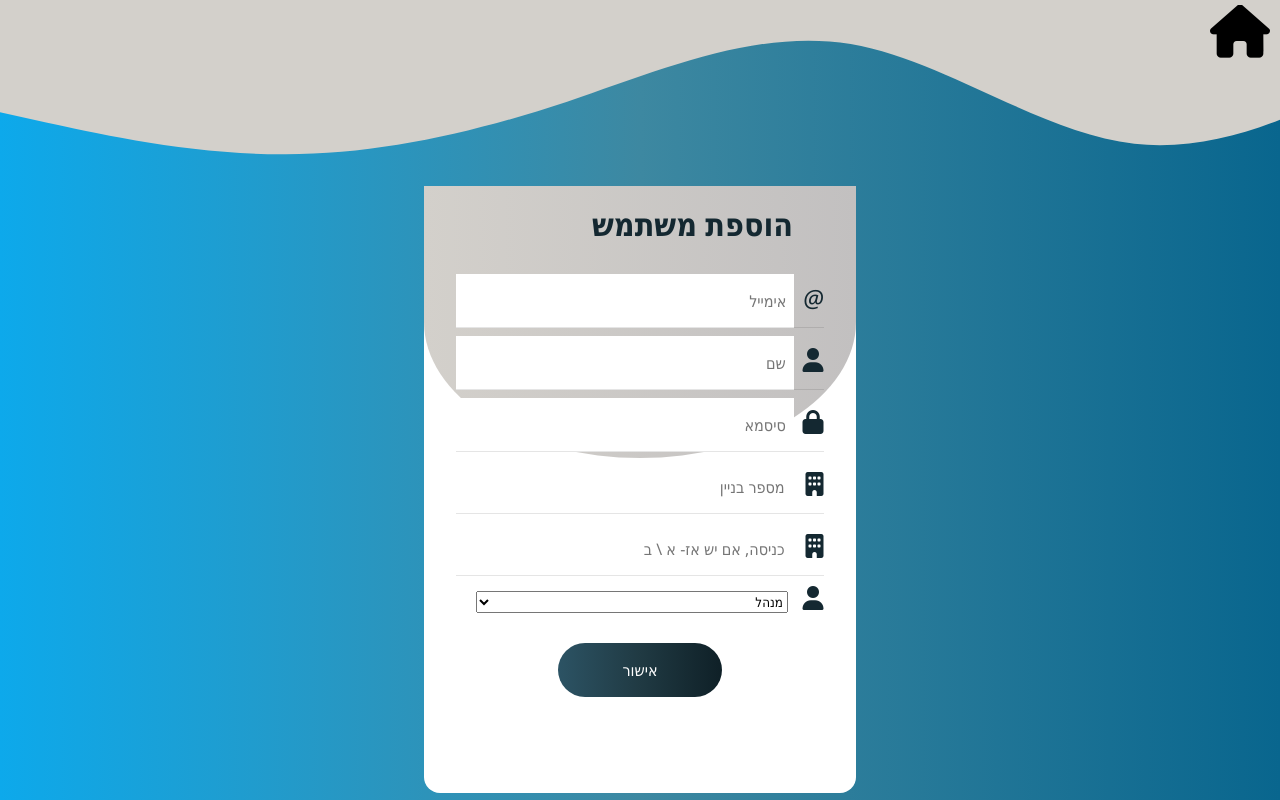
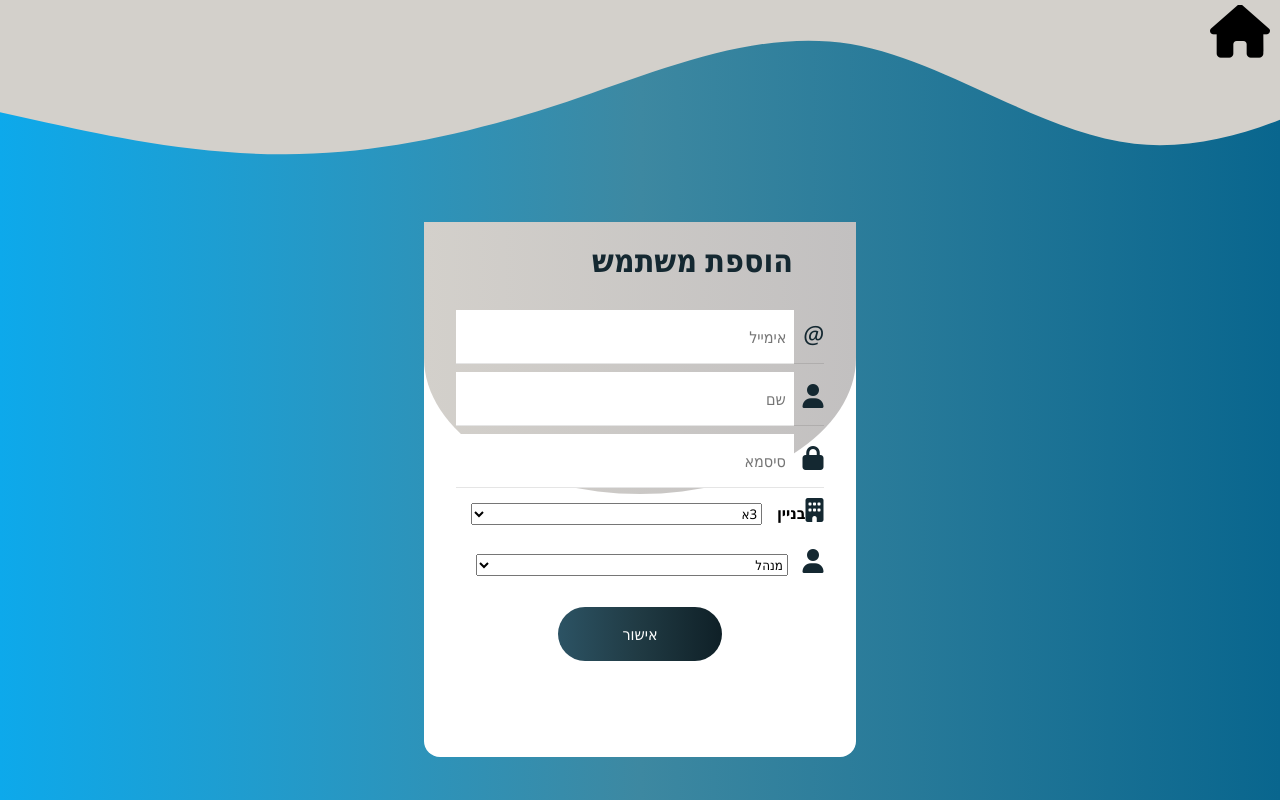
Before and after one commit to amitmo1995/LevOhev, a React (Create React App) app: page /AppointmentNewHOA in a window 1280 px wide. Built offline with nearby package versions, Linux system fonts and the light colour scheme.

Commit message:
funcUpdatedByBuildingIdInsteadChosenAndNaiveOldWay

```diff
--- a/src/layout/AddNewPayment.jsx
+++ b/src/layout/AddNewPayment.jsx
@@ -14,7 +14,7 @@ function AddNewPayment() {
 
 		//query to get the apartment id
 		let apartmentId="";
-		const buildingId=JSON.parse(localStorage.getItem('userConnected')).data.building;
+		const buildingId=JSON.parse(localStorage.getItem('userConnected')).data.building_id;
 		try{
 			const collectionRef=collection(firestore,'apartment');
 			const apartQuery= query(collectionRef,where("building","==",buildingId),where("aprt_num","==",apartmentRef.current.value));
--- a/src/layout/AppointmentNewHOA.jsx
+++ b/src/layout/AppointmentNewHOA.jsx
@@ -5,6 +5,7 @@ import { doc , setDoc , getDocs , collection , where ,getDoc , query } from 'fir
 import { Link } from 'react-router-dom';
 import { getAuth, signOut } from "firebase/auth";
 import HomePageButton from '../features/HomePageButton';
+import { useNavigate } from 'react-router-dom';
 
 
 function AppointmentNewHOA() {
@@ -17,28 +18,25 @@ function AppointmentNewHOA() {
 	const entranceRef=useRef("");
     const [loding , setLoding] = useState(false);
     const currentUser=getAuth();
+	const navigate=useNavigate();
 
 	async function handleAppointment() {
 
 		const auth = getAuth();
-		const adminUser = auth.currentUser
+		const adminUser = auth.currentUser;
+		let bool=false;
 
 
 		// Register code ...
 		try{
 			await createUserWithEmailAndPassword(auth, emailRef.current.value, passwordRef.current.value);
 			const userRef=doc(firestore,'users',emailRef.current.value);
-			//set the entrance
-			let entrance="";
-		    if(entranceRef.current.value=="א")
-		        entrance="A";
-		    else if(entranceRef.current.value=="ב")
-		        entrance="B";
-            //get the building id by entrance and building number
+            //get the building id by chosen building
 			let buildingId="";
 			console.log("in bulding");
 			const buildingPointer= collection(firestore,'building');
-			const q= query(buildingPointer,where("building_num","==",buildingRef.current.value),where("entrance","==",entrance));
+			const q= query(buildingPointer,where("building_num","==",buildingRef.current.value.replace(/[^0-9]/g,'')),where("entrance","==",buildingRef.current.value.replace(/[^A-Za-z]/g, '')));
+			alert(buildingRef.current.value.replace(/[^0-9]/g,'')+" "+buildingRef.current.value.replace(/[^A-Za-z]/g, ''));
 			const qurySnapshot= await getDocs(q);
 			qurySnapshot.forEach(doc=>{
 				console.log("in bulding");
@@ -48,11 +46,16 @@ function AppointmentNewHOA() {
 
 
 		 	await setDoc(userRef,{building_id:buildingId , permissions : permissionsRef.current.value , name : nameRef.current.value});
+			bool=true;
 		}catch{
 			alert("error");
 		}
 
 		auth.updateCurrentUser(adminUser)
+		if(bool){
+			navigate(-1);
+		}
+
 
 	}
 
@@ -134,27 +137,36 @@ function AppointmentNewHOA() {
 						</div>
 						{/* Input 3 */}
 						<div className='input-group'>
-							<i class='fa-solid fa-building'></i>
-							<input
-								ref={buildingRef}
-								type='number'
-								placeholder=' מספר בניין'
-								required
-								max={18}
-								min={1}
-							/>
-							<span className='bar'></span>
-						</div>
-
-						{/* Input 4 */}
-						<div className='input-group'>
-							<i class='fa-solid fa-building'></i>
-							<input
-								ref={entranceRef}
-								type='text'
-								placeholder=' כניסה, אם יש אז- א \ ב'
-							/>
-							<span className='bar'></span>
+						<i class='fa-solid fa-building'></i>
+						<label for="building"> <b>בניין</b> </label>
+							<select ref={buildingRef} className="building" id="building" >
+    							<option value="3A">3א</option>
+    							<option value="3B">3ב</option>
+								<option value="4A">4א</option>
+    							<option value="4B">4ב</option>
+								<option value="5">5</option>
+    							<option value="6">6</option>
+								<option value="7">7</option>
+								<option value="8A">8א</option>
+								<option value="8B">8ב</option>
+								<option value="9A">9א</option>
+								<option value="9B">9ב</option>
+								<option value="10A">10א</option>
+								<option value="10B">10ב</option>
+								<option value="11A">11א</option>
+								<option value="11B">11ב</option>
+								<option value="13A">13א</option>
+								<option value="13B">13ב</option>
+								<option value="15A">15א</option>
+								<option value="15B">15ב</option>
+								<option value="17">17</option>
+								<option value="18A">18א</option>
+								<option value="18B">18ב</option>
+								<option value="22A">22א</option>
+								<option value="22B">22ב</option>
+								<option value="24A">24א</option>
+								<option value="24B">24ב</option>
+  							</select>
 						</div>
 
 
--- a/src/layout/ChooseBuilding.jsx
+++ b/src/layout/ChooseBuilding.jsx
@@ -9,10 +9,10 @@ import {where,doc,setDoc,getDoc, addDoc,add, collection,onSnapshot, query, getDo
 
 
  function ChooseBuilding() {
-	let buildingParse=["1 A","1 B","2","3 A","3 B","4 A","4 B","5","6 A","6 B","7","8 A","8 B","9 A","9 B","10","11 A","11 B"];
+	let buildingParse=["3 A","3 B","4 A","4 B","5","6","7","8 A","8 B","9 A","9 B","10 A","10 B","11 A","11 B","13 A","13 B","15 A","15 B","17","18 A","18 B","22 A","22 B","24 A","24 B"];
 	let [options, optionName] = [[], ''];
-	for (let i = 1; i <= 18; i++) {
-		let option_Name = 'בניין ' + i;
+	for (let i = 1; i <= 26; i++) {
+		let option_Name = 'בניין ' + buildingParse[i-1];
 		// options[i] = <Option optionName={option_Name} imgAdd={buildingImg} />;
 		options[i] = (
 			<Link to='/BuildingOperation' className='link' key={i} onClick={async () => {
--- a/src/layout/HoaHomePage.jsx
+++ b/src/layout/HoaHomePage.jsx
@@ -22,7 +22,7 @@ function HoaHomePage(props) {
 	return (
 		<div className='hoaHome'>
 		<div className='pageTemplate'>
-			<h1> {currentUser?.email} שלום</h1>
+			<h1> {JSON.parse(localStorage.getItem("userConnected")).data.name} שלום</h1>
             <h1>יתרה : 1789 ש"ח</h1>
 			<div className='optionsContainer'>{options}</div>
 			<Link to='/' className='link'>
--- a/src/layout/HoaTenantsPaymentTracking.jsx
+++ b/src/layout/HoaTenantsPaymentTracking.jsx
@@ -53,7 +53,7 @@ async function getData(){
 ///get buildingId from the url param
 let buildingId=localStorage.getItem('chosen');
 if(buildingId==undefined){
-    buildingId=JSON.parse(localStorage.getItem('userConnected')).data.building;
+    buildingId=JSON.parse(localStorage.getItem('userConnected')).data.building_id;
 }
 //get the building expense
 try{
@@ -63,7 +63,7 @@ try{
     let apartQurySnapshot= await getDocs(apartQuery);
     apartQurySnapshot.forEach(doc=>{
         buildingExpens[doc.id]=doc.data();
-        buildingExpens[doc.id]["reason"]="תשלום וועד דירה "+ buildingExpens[doc.id]["apartment"];
+        buildingExpens[doc.id]["reason"]="תשלום וועד דירה "+ buildingExpens[doc.id]["apartment_num"];
     });
     keys=Object.keys(buildingExpens);
     //sort the result by date
--- a/src/layout/TrackIncomeExpenses.jsx
+++ b/src/layout/TrackIncomeExpenses.jsx
@@ -52,7 +52,7 @@ function BuildingExpenses() {
     ///get buildingId from the localStorage
     let buildingId=localStorage.getItem('chosen');
     if(buildingId==undefined){
-        buildingId=JSON.parse(localStorage.getItem('userConnected')).data.building;
+        buildingId=JSON.parse(localStorage.getItem('userConnected')).data.building_id;
     }
     //get the building expense
     try{
@@ -62,7 +62,7 @@ function BuildingExpenses() {
         let apartQurySnapshot= await getDocs(apartQuery);
         apartQurySnapshot.forEach(doc=>{
             buildingExpens[doc.id]=doc.data();
-            buildingExpens[doc.id]["reason"]="תשלום דירה "+ buildingExpens[doc.id]["apartment"];
+            buildingExpens[doc.id]["reason"]="תשלום דירה "+ buildingExpens[doc.id]["apartment_num"];
             //add color to the table row
             buildingExpens[doc.id]["color"]="green";
         });
--- a/src/layout/UpdateExpenses.jsx
+++ b/src/layout/UpdateExpenses.jsx
@@ -11,7 +11,7 @@ function UpdateExpenses() {
 
 	async function handleSubmit(){
 		try{
-			const building=JSON.parse(localStorage.getItem('userConnected')).data.building;
+			const building=JSON.parse(localStorage.getItem('userConnected')).data.building_id;
 			await addDoc(collection(firestore,'HOA_expense'),{date :  dateRef.current.value , building : building , reason : reasonRef.current.value , amount : amountRef.current.value});
 		}catch{
 			alert("error");
```
